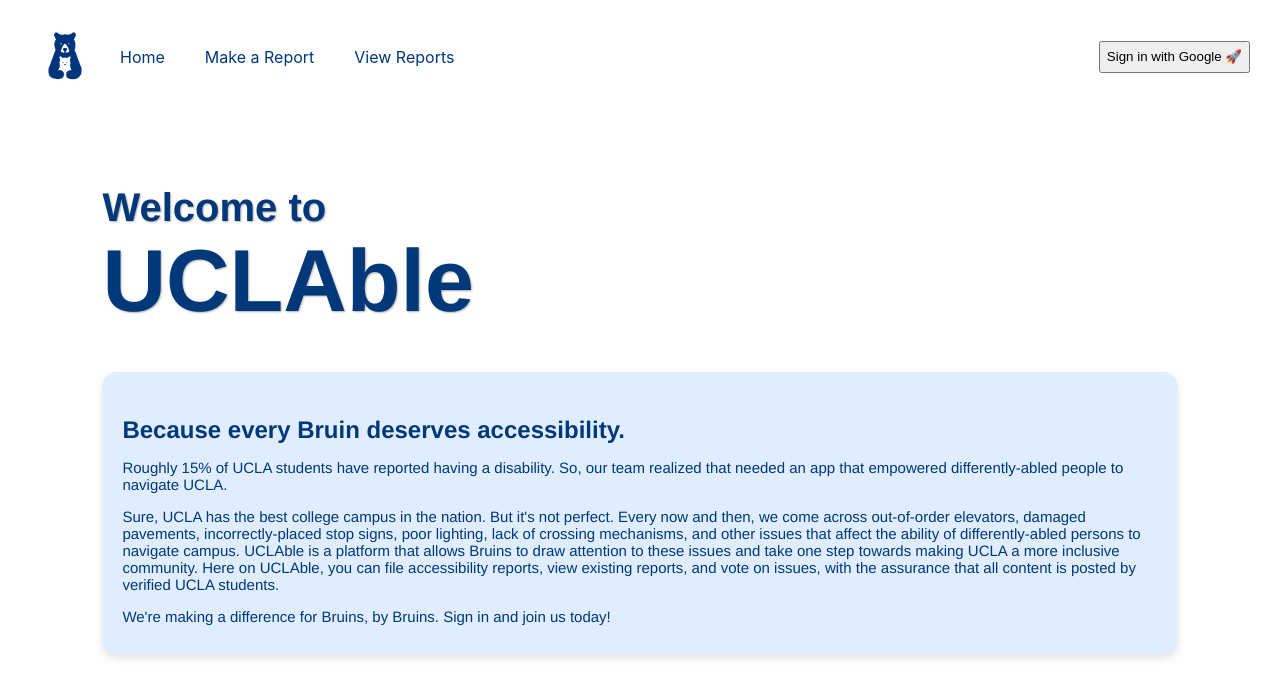
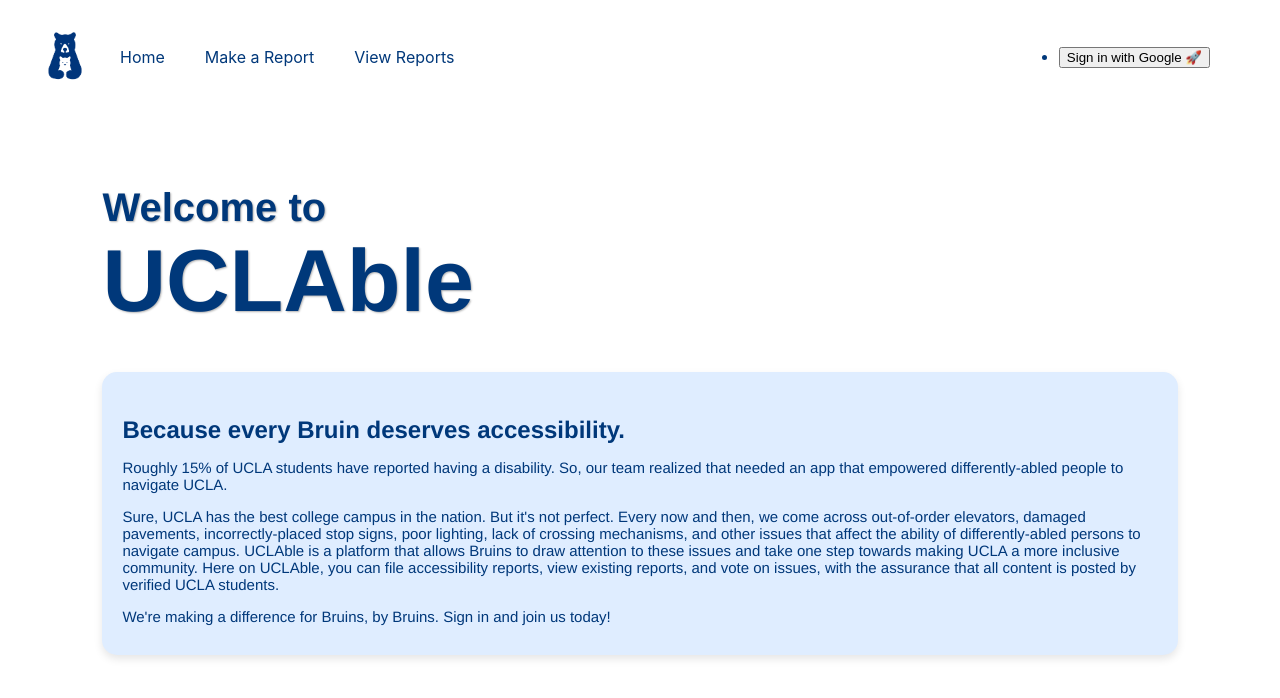
Before and after one commit to leonnorfleet/UCLAble, a React (Create React App) app: page / in a window 1280 px wide. Shown: the top 698 px of the page. Built offline with nearby package versions, Linux system fonts and the light colour scheme.

Commit message:
Profile protoytpe, work in progress

```diff
--- a/src/components/Navbar.js
+++ b/src/components/Navbar.js
@@ -1,8 +1,16 @@
-import { Link } from "react-router-dom"
-import '../styles/navbar.css'
+import '../styles/navbar.css';
 import logo from '../imgs/uclable_logo.png';
+import { Link, useNavigate } from "react-router-dom";
 
 export default function Navbar(props) {
+    const navigate = useNavigate();
+
+    const goToProfile = () => {
+        if (props.profile) {
+            navigate(`/profile/${props.profile.id}`);
+        }
+    };
+
     return (
         <nav className="nav">
             <div className="nav-logo">
@@ -14,9 +22,16 @@
                 <li><Link to="/see-reports">View Reports</Link></li>
             </ul>
             <ul className="nav-links-right">
-            <p>{props.profile ? props.profile.name : ''}</p>
-            <props.button/>
+                {props.profile && (
+                    <li>
+                        <p onClick={goToProfile} style={{cursor: 'pointer'}}>{props.profile.name}</p>
+                    </li>
+                )}
+                <li>
+                    <props.button/>
+                </li>
             </ul>
         </nav>
-    )
+    );
 }
+// changing the profile to be a button code needs to fixed?
```
